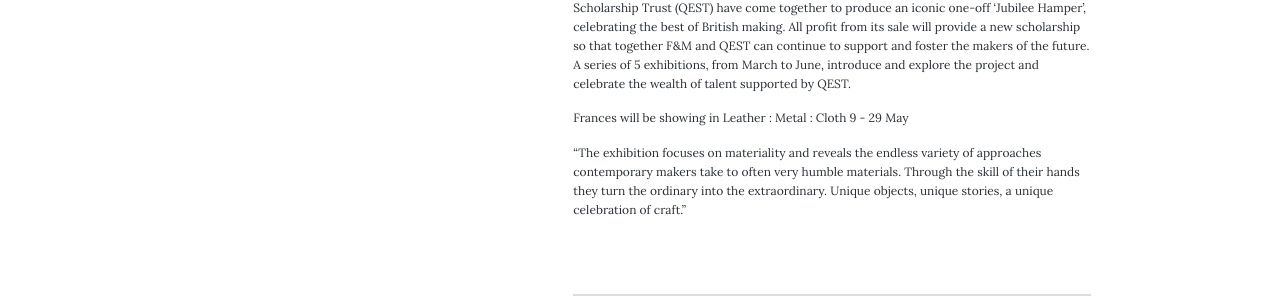
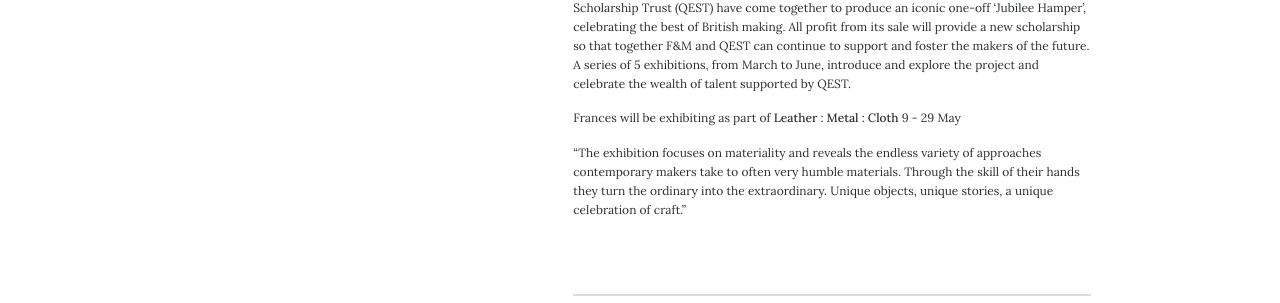
Before and after one commit to francespinnock/francespinnock.github.io, a Jekyll site: the page built from _pages/about.md, in a window 1280 px wide and 900 px high. Shown: the part 358-661 px from the top of the window. Built offline with Jekyll 4.4.1, drawn with Linux system fonts in a browser that asks for light colours; nearby versions of some CDN libraries.

Commit message:
Update about.md

```diff
--- a/_pages/about.md
+++ b/_pages/about.md
@@ -19,7 +19,7 @@ Fortnum & Mason, London
 
 A Jubilee Celebration of Makers: Fortnum & Mason (F&M) and the Queen Elizabeth Scholarship Trust (QEST) have come together to produce an iconic one-off 'Jubilee Hamper', celebrating the best of British making. All profit from its sale will provide a new scholarship so that together F&M and QEST can continue to support and foster the makers of the future. A series of 5 exhibitions, from March to June, introduce and explore the project and celebrate the wealth of talent supported by QEST.
 
-Frances will be showing in Leather : Metal : Cloth 9 - 29 May
+Frances will be exhibiting as part of **Leather : Metal : Cloth** 9 - 29 May
 
 "The exhibition focuses on materiality and reveals the endless variety of approaches contemporary makers take to often very humble materials. Through the skill of their hands they turn the ordinary into the extraordinary. Unique objects, unique stories, a unique celebration of craft."
 
```
